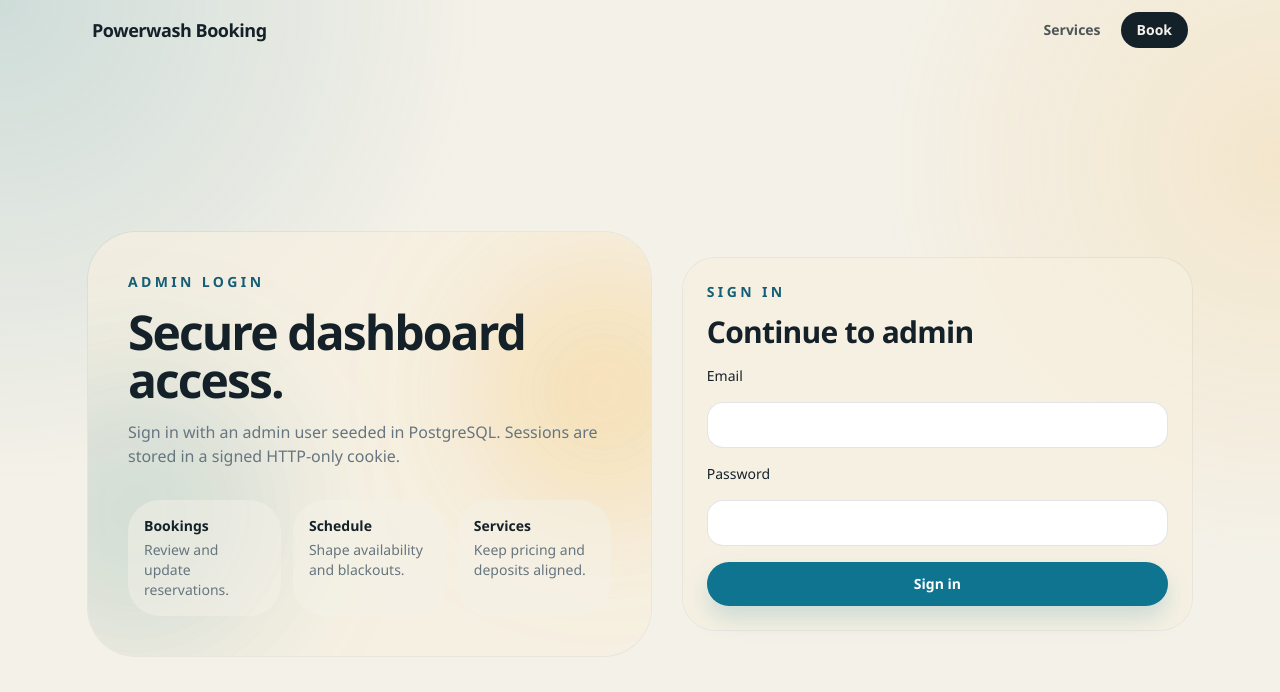
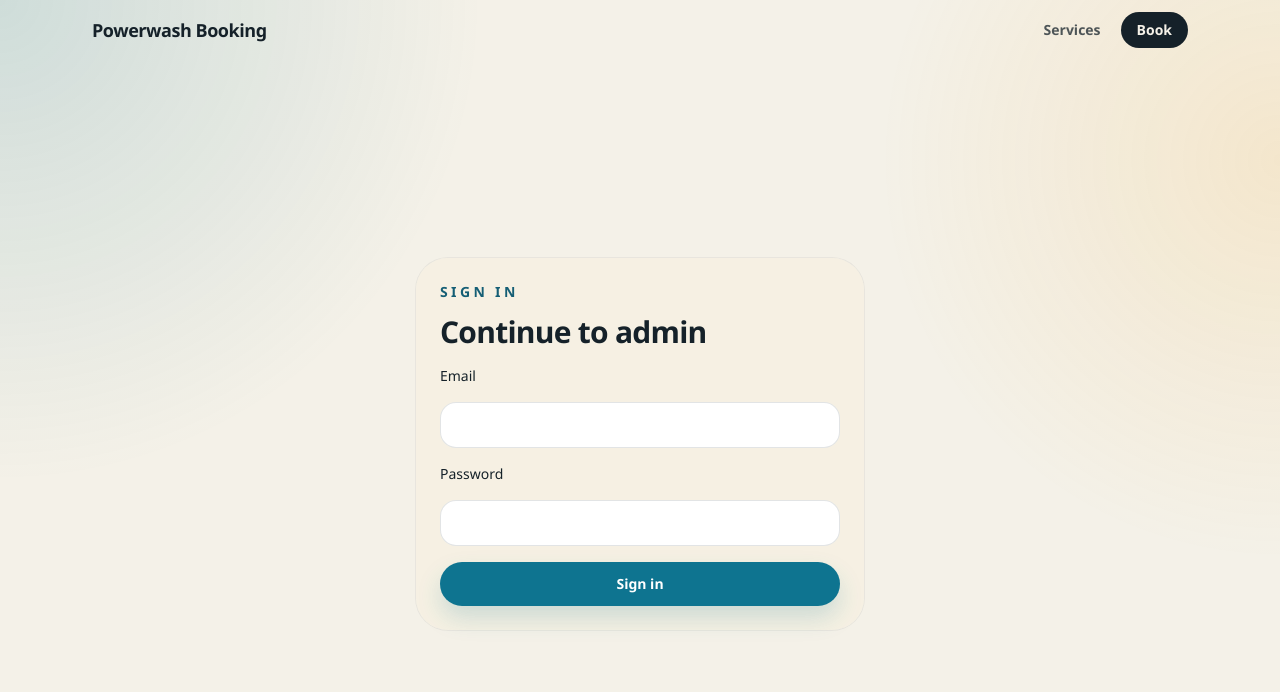
Before and after one commit to castab/powerwash, a Next.js app: page /admin/login in a window 1280 px wide. Shown: the top 692 px of the page. Built offline with nearby package versions, Linux system fonts and the light colour scheme; no server answers.

Commit message:
Update page.tsx

```diff
--- a/src/app/admin/login/page.tsx
+++ b/src/app/admin/login/page.tsx
@@ -14,35 +14,8 @@
     <div className="flow-page min-h-screen">
       <SiteHeader />
       <main className="shell pb-12 pt-4 sm:pt-10">
-        <div className="grid min-h-[calc(100vh-7rem)] items-center gap-8 lg:grid-cols-[1.05fr_0.95fr]">
-          <section className="relative overflow-hidden rounded-[3rem] bg-surface-strong/70 p-6 ring-1 ring-foreground/5 sm:p-8 lg:p-10">
-            <div className="absolute -right-20 top-8 h-64 w-64 rounded-full bg-accent/20 blur-3xl" />
-            <div className="absolute -left-24 bottom-0 h-72 w-72 rounded-full bg-brand/15 blur-3xl" />
-            <div className="relative">
-              <p className="eyebrow">Admin login</p>
-              <h1 className="page-title mt-4">Secure dashboard access.</h1>
-              <p className="mt-4 max-w-xl text-sm leading-6 text-muted sm:text-base">
-                Sign in with an admin user seeded in PostgreSQL. Sessions are stored in a signed
-                HTTP-only cookie.
-              </p>
-              <div className="mt-8 grid gap-3 text-sm sm:grid-cols-3 lg:grid-cols-1 xl:grid-cols-3">
-                <div className="rounded-[2rem] bg-background/50 p-4">
-                  <p className="font-semibold">Bookings</p>
-                  <p className="mt-1 text-muted">Review and update reservations.</p>
-                </div>
-                <div className="rounded-[2rem] bg-background/50 p-4">
-                  <p className="font-semibold">Schedule</p>
-                  <p className="mt-1 text-muted">Shape availability and blackouts.</p>
-                </div>
-                <div className="rounded-[2rem] bg-background/50 p-4">
-                  <p className="font-semibold">Services</p>
-                  <p className="mt-1 text-muted">Keep pricing and deposits aligned.</p>
-                </div>
-              </div>
-            </div>
-          </section>
-
-          <form action={formAction} className="surface-block stack w-full sm:p-8">
+        <div className="flex min-h-[calc(100vh-7rem)] items-center justify-center">
+          <form action={formAction} className="surface-block stack w-full max-w-md sm:p-8">
             <div>
               <p className="eyebrow">Sign in</p>
               <h2 className="mt-3 text-3xl font-semibold tracking-tight">Continue to admin</h2>
```
